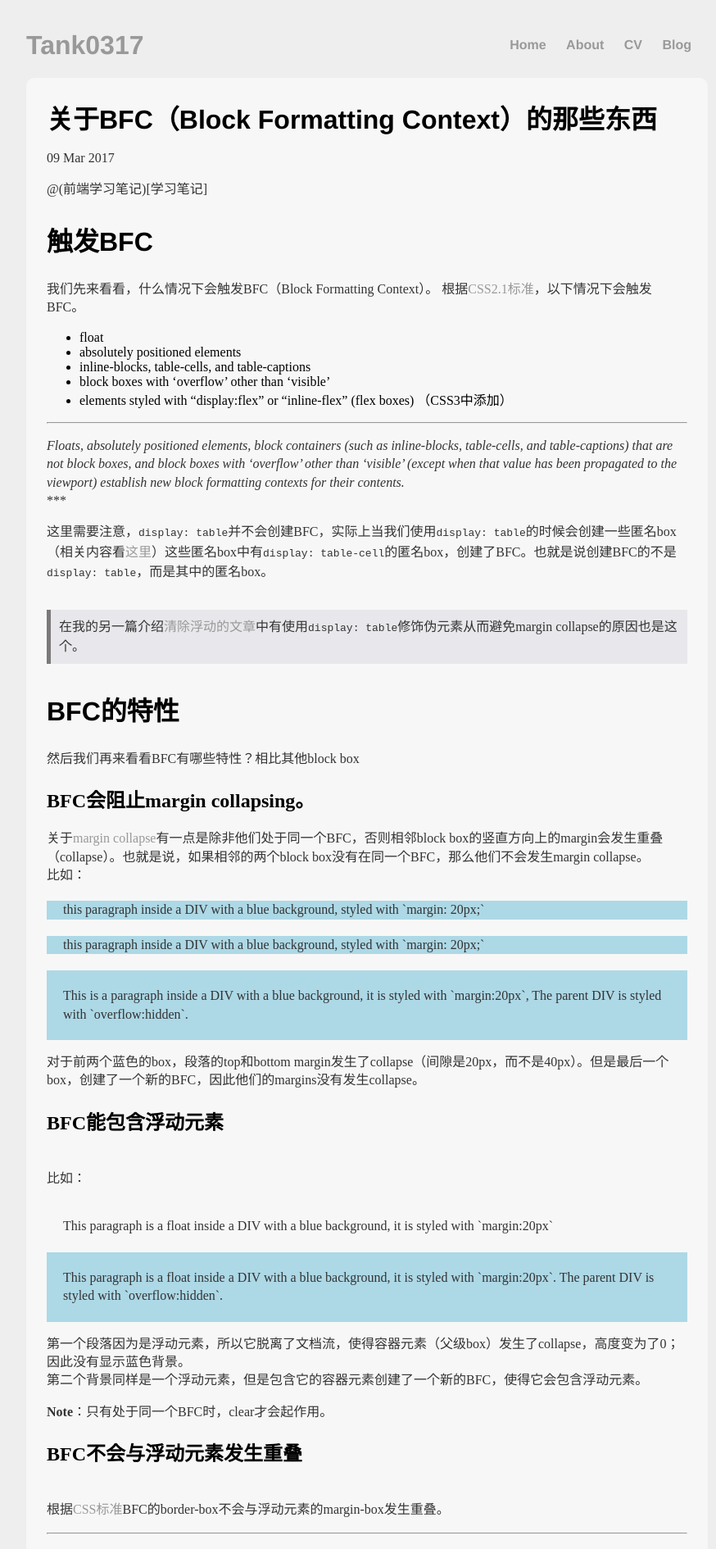
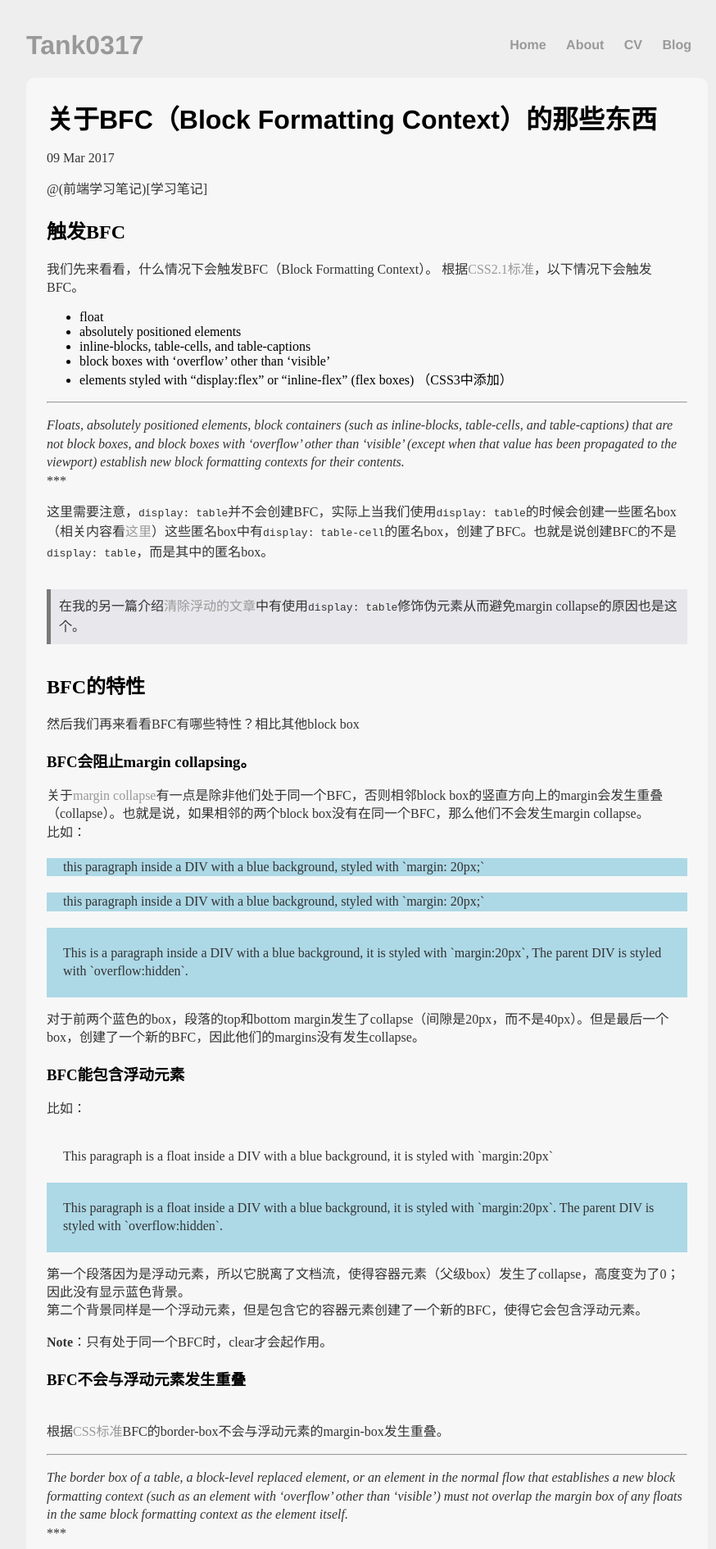
Before and after one commit to tank0317/tank0317.github.io, a Jekyll site: the page built from _posts/2017-03-09-block-formatting-contexts.md, in a window 1280 px wide. Shown: the top 1890 px of the page at 82% size, without its empty margins (192-1066 px from the left). Built offline with Jekyll 4.4.1, drawn with Linux system fonts in a browser that asks for light colours.

Commit message:
update artical

```diff
--- a/_posts/2017-03-09-block-formatting-contexts.md
+++ b/_posts/2017-03-09-block-formatting-contexts.md
@@ -6,9 +6,10 @@ date: 2017-03-09
 
 @(前端学习笔记)[学习笔记]
 
-# 触发BFC
+## 触发BFC
 我们先来看看，什么情况下会触发BFC（Block Formatting Context）。
 根据[CSS2.1标准](https://www.w3.org/TR/CSS21/visuren.html#block-formatting)，以下情况下会触发BFC。
+
 * float
 * absolutely positioned elements
 * inline-blocks, table-cells, and table-captions
@@ -23,19 +24,18 @@ date: 2017-03-09
 
 >在我的另一篇介绍[清除浮动的文章]()中有使用`display: table`修饰伪元素从而避免margin collapse的原因也是这个。
 
-# BFC的特性
+## BFC的特性
 然后我们再来看看BFC有哪些特性？相比其他block box
 
-## **BFC会阻止margin collapsing。**
+### **BFC会阻止margin collapsing。**
 关于[margin collapse]()有一点是除非他们处于同一个BFC，否则相邻block box的竖直方向上的margin会发生重叠（collapse）。也就是说，如果相邻的两个block box没有在同一个BFC，那么他们不会发生margin collapse。
 <br>
 比如：
  <div style="background-color: lightblue"><p style="margin: 20px"> this paragraph inside a DIV with a blue background, styled with `margin: 20px;` </p></div><div style="background-color: lightblue"><p style="margin: 20px"> this paragraph inside a DIV with a blue background, styled with `margin: 20px;` </p></div><div style="background-color: lightblue; overflow: hidden"><p style="margin: 20px"> This is a paragraph inside a DIV with a blue background, it is styled with `margin:20px`, The parent DIV is styled with `overflow:hidden`.</p></div>
 
 对于前两个蓝色的box，段落的top和bottom margin发生了collapse（间隙是20px，而不是40px）。但是最后一个box，创建了一个新的BFC，因此他们的margins没有发生collapse。
-<br>
-## **BFC能包含浮动元素**
-<br>
+
+### **BFC能包含浮动元素**
 比如：
  <div style="background:lightblue"><p style="float:left; margin:20px"> This paragraph is a float inside a DIV with a blue background, it is styled with `margin:20px`</p></div><div style="background-color: lightblue; overflow: hidden; clear: left"><p style="float: left; margin: 20px">This paragraph is a float inside a DIV with a blue background, it is styled with `margin:20px`. The parent DIV is styled with `overflow:hidden`.</p></div>
 
@@ -43,8 +43,8 @@ date: 2017-03-09
 第二个背景同样是一个浮动元素，但是包含它的容器元素创建了一个新的BFC，使得它会包含浮动元素。
 
  **Note**：只有处于同一个BFC时，clear才会起作用。
-<br>
-## **BFC不会与浮动元素发生重叠**
+
+### **BFC不会与浮动元素发生重叠**
 <br>
 根据[CSS标准](https://www.w3.org/TR/CSS21/visuren.html#bfc-next-to-float)BFC的border-box不会与浮动元素的margin-box发生重叠。
 
```
